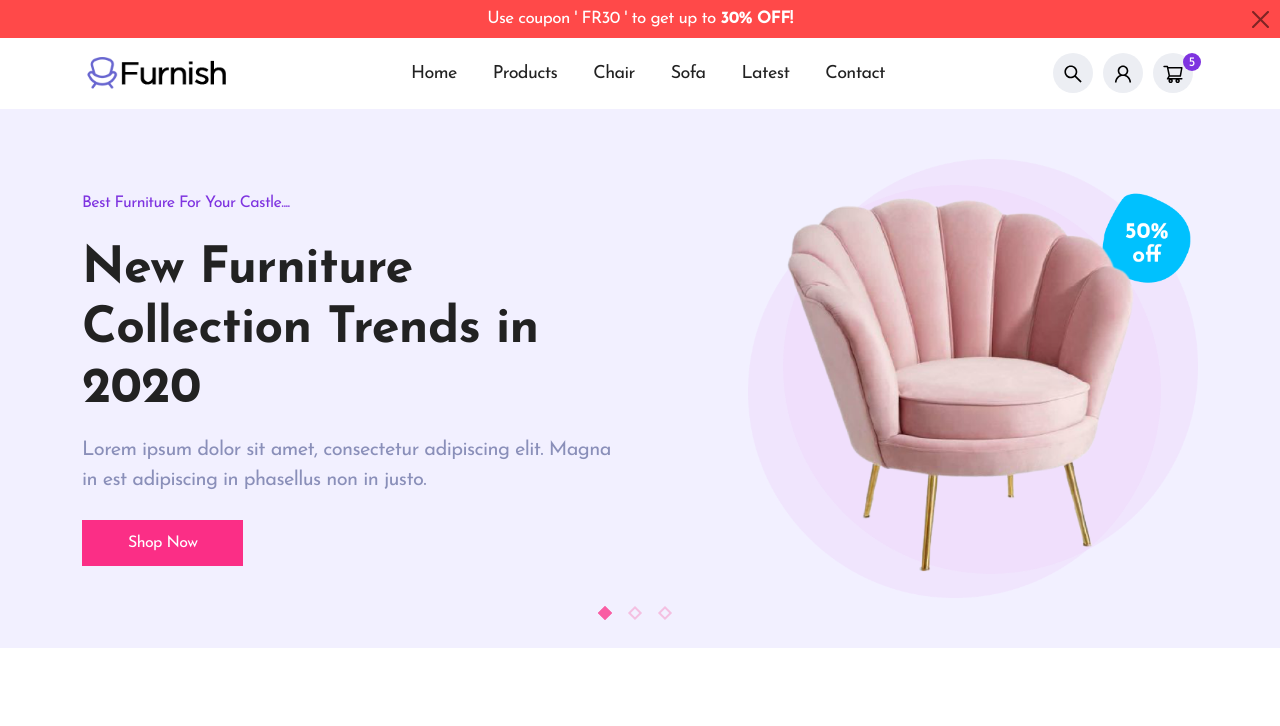
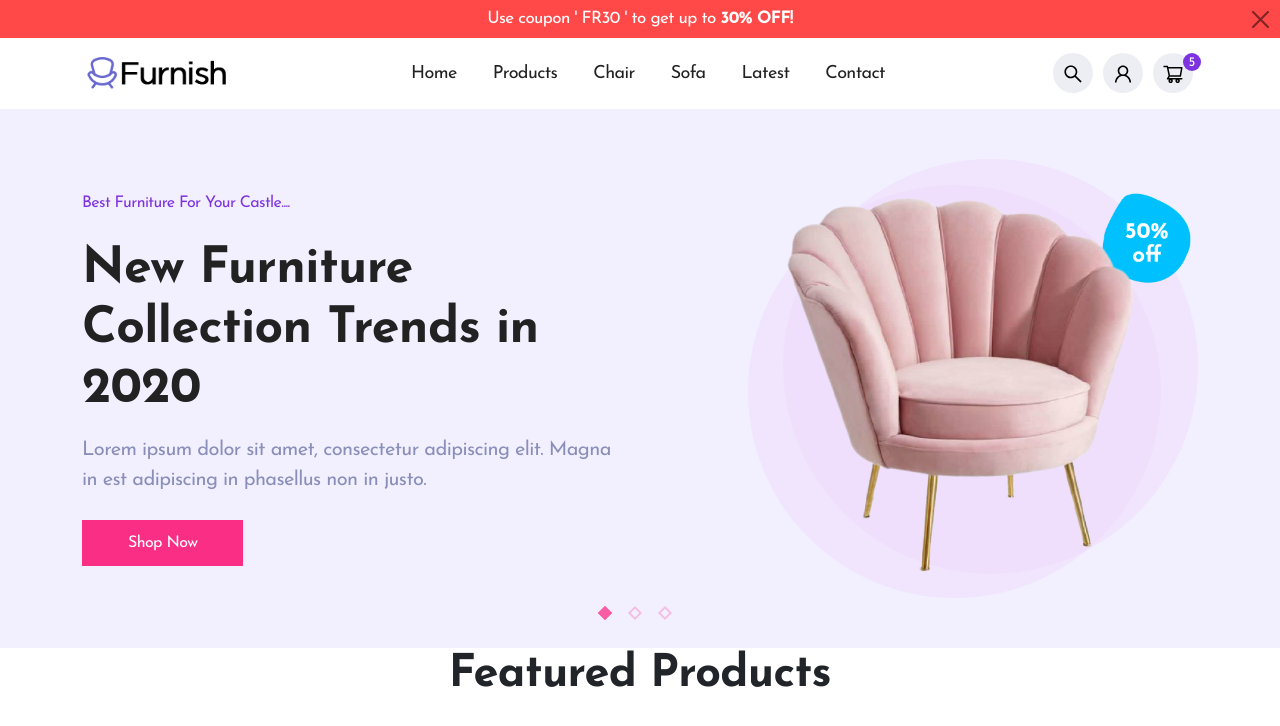
Before and after one commit to rafikadir/Gadget-react-ecommerce-web-application, a React (Vite) app: page / in a window 1280 px wide. Shown: the top 726 px of the page. Built offline with nearby package versions, Linux system fonts and the light colour scheme.

Commit message:
section title

```diff
--- /dev/null
+++ b/src/components/SectionTitle/SectionTitle.js
@@ -0,0 +1,11 @@
+import './SectionTitle.scss';
+
+const SectionTitle = ({title}) => {
+    return (
+        <div className="section-title">
+            <h2>{title}</h2>
+        </div>
+    );
+};
+
+export default SectionTitle;
--- /dev/null
+++ b/src/components/SectionTitle/SectionTitle.scss
@@ -0,0 +1,10 @@
+@import '../../assets/scss/style.scss';
+
+.section-title {
+    text-align: center;
+
+    h2 {
+        font-size: 45px;
+        font-weight: 600;
+    }
+}
--- a/src/pages/Home.jsx
+++ b/src/pages/Home.jsx
@@ -1,5 +1,6 @@
 import Navbar from "../components/Navbar/Navbar";
 import Promo from "../components/PromoBar/Promo";
+import SectionTitle from "../components/SectionTitle/SectionTitle";
 import Sliders from "../components/Sliders/Sliders";
 
 const Home = () => {
@@ -8,6 +9,7 @@ const Home = () => {
             <Promo/>
             <Navbar/>
             <Sliders/>
+            <SectionTitle title="Featured Products"/>
         </>
     );
 };
```
